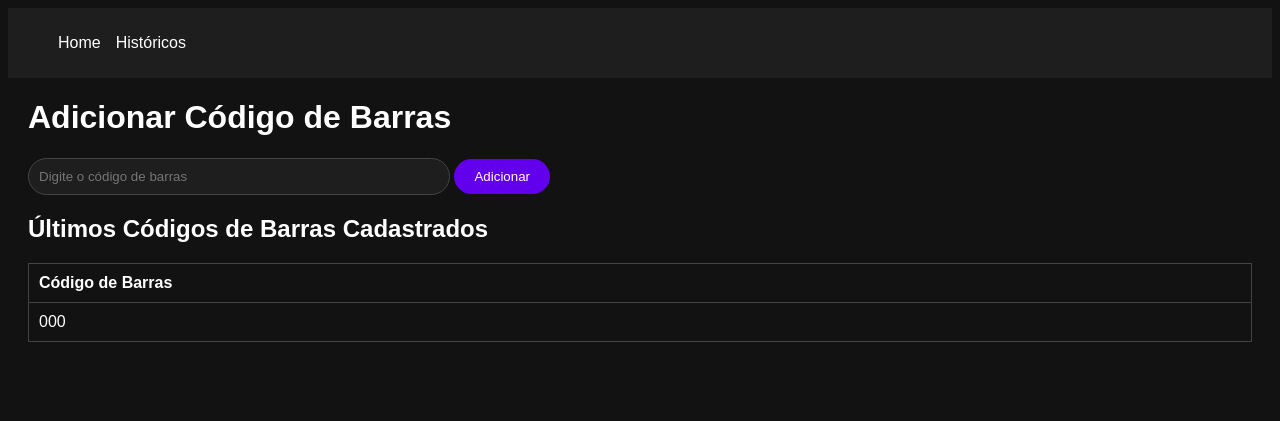
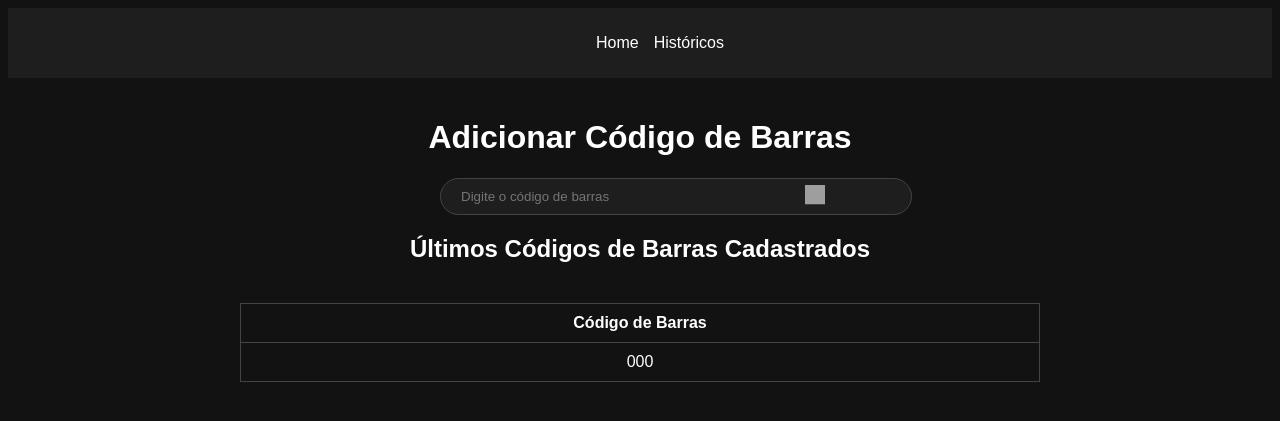
Before and after one commit to patciello/bancodebarraslocal, a Flask app: page / in a window 1280 px wide. Shown: the top 421 px of the page. Run offline with Flask 3, Linux system fonts and the light colour scheme; a database or web service that is not in the repository returns one stand-in record (values such as "Sample title"); grey boxes are pictures that could not be loaded.

Commit message:
Center Layout

```diff
--- a/static/styles.css
+++ b/static/styles.css
@@ -1,11 +1,12 @@
 body {
   background-color: #121212;
-    color: #FFFFFF;
+  color: #ffffff;
   font-family: Arial, sans-serif;
+  text-align: center; /* Centraliza o texto */
 }
 
 nav {
-    background-color: #1E1E1E;
+  background-color: #1e1e1e;
   padding: 10px;
 }
 
@@ -13,38 +14,58 @@ nav ul {
   list-style: none;
   display: flex;
   gap: 15px;
+  justify-content: center; /* Centraliza o menu */
 }
 
 nav ul li a {
-    color: #FFFFFF;
+  color: #ffffff;
   text-decoration: none;
 }
 
 .container {
-    margin: 20px;
+  margin: 20px auto; /* Centraliza o container */
+  max-width: 800px; /* Define uma largura máxima */
 }
 
-input[type="text"] {
+.center-content {
+  display: flex;
+  flex-direction: column;
+  align-items: center; /* Centraliza o conteúdo */
+}
+
+.search-form {
   width: 100%;
   max-width: 400px;
-    padding: 10px;
+}
+
+.search-bar {
+  position: relative;
+  width: 100%;
+}
+
+.search-bar input[type="text"] {
+  width: 100%;
+  padding: 10px 50px 10px 20px; /* Ajusta o padding para o ícone */
   border-radius: 25px;
   border: 1px solid #444;
-    background-color: #1E1E1E;
-    color: #FFFFFF;
+  background-color: #1e1e1e;
+  color: #ffffff;
 }
 
-button {
-    padding: 10px 20px;
-    border-radius: 25px;
+.search-button {
+  position: absolute;
+  right: 15px;
+  top: 50%;
+  transform: translateY(-50%);
+  background: none;
   border: none;
-    background-color: #6200EE;
-    color: #FFFFFF;
+  padding: 0;
   cursor: pointer;
 }
 
-button:hover {
-    background-color: #3700B3;
+.search-button img {
+  width: 20px;
+  height: 20px;
 }
 
 table {
@@ -53,10 +74,11 @@ table {
   border-collapse: collapse;
 }
 
-th, td {
+th,
+td {
   border: 1px solid #444;
   padding: 10px;
-    text-align: left;
+  text-align: center; /* Centraliza o texto nas células */
 }
 
 .alert {
@@ -66,11 +88,11 @@ th, td {
 }
 
 .alert.success {
-    background-color: #4CAF50;
+  background-color: #4caf50;
   color: white;
 }
 
 .alert.warning {
-    background-color: #FF9800;
+  background-color: #ff9800;
   color: white;
 }
--- a/templates/home.html
+++ b/templates/home.html
@@ -1,9 +1,21 @@
-{% extends "base.html" %}
-{% block content %}
+{% extends "base.html" %} {% block content %}
+<div class="center-content">
   <h1>Adicionar Código de Barras</h1>
-<form method="POST">
-    <input type="text" name="barcode" placeholder="Digite o código de barras" required>
-    <button type="submit">Adicionar</button>
+  <form method="POST" class="search-form">
+    <div class="search-bar">
+      <input
+        type="text"
+        name="barcode"
+        placeholder="Digite o código de barras"
+        required
+      />
+      <button type="submit" class="search-button">
+        <img
+          src="{{ url_for('static', filename='search-icon.png') }}"
+          alt="Pesquisar"
+        />
+      </button>
+    </div>
   </form>
 
   <h2>Últimos Códigos de Barras Cadastrados</h2>
@@ -17,4 +29,5 @@
     </tr>
     {% endfor %}
   </table>
+</div>
 {% endblock %}
```
Lines whose indentation alone changed are shown as unchanged.
